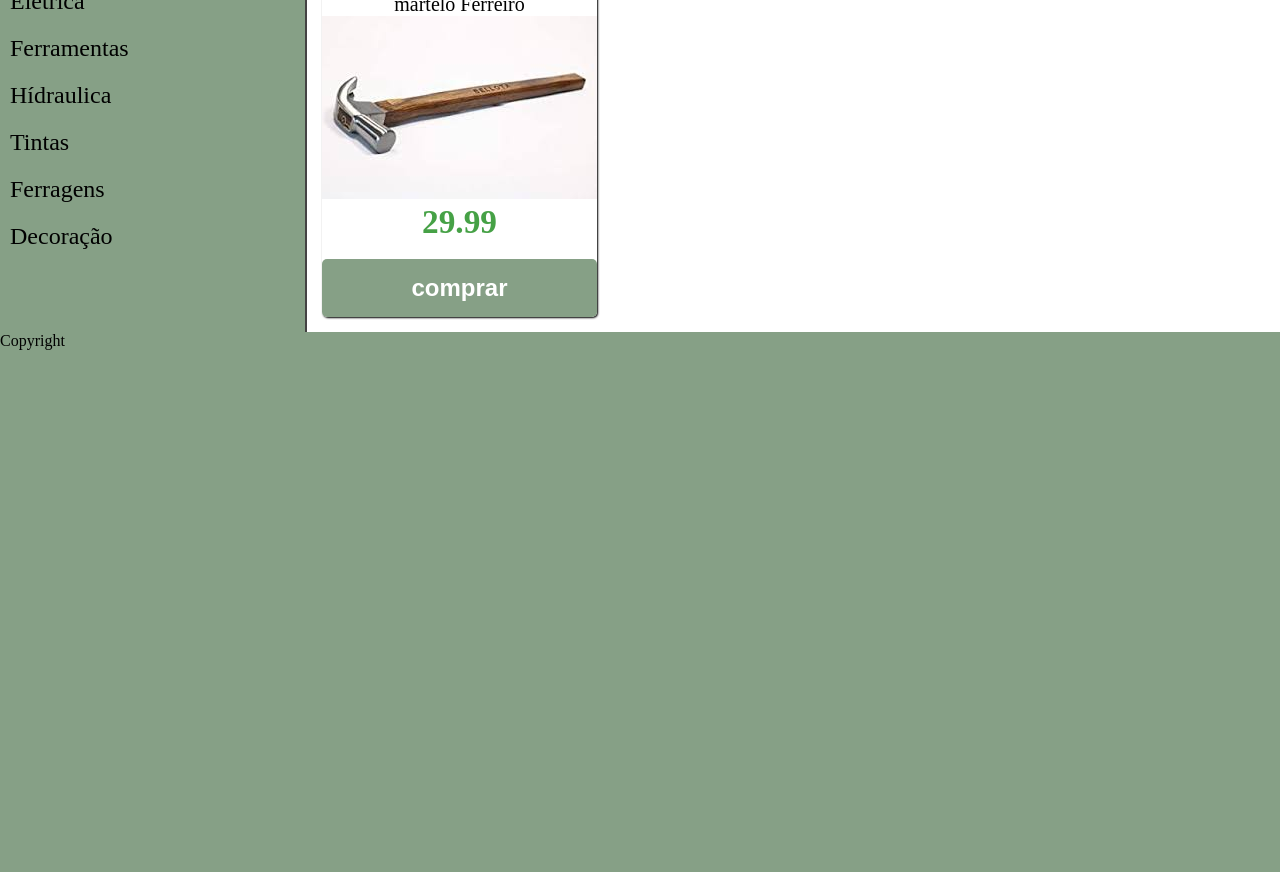
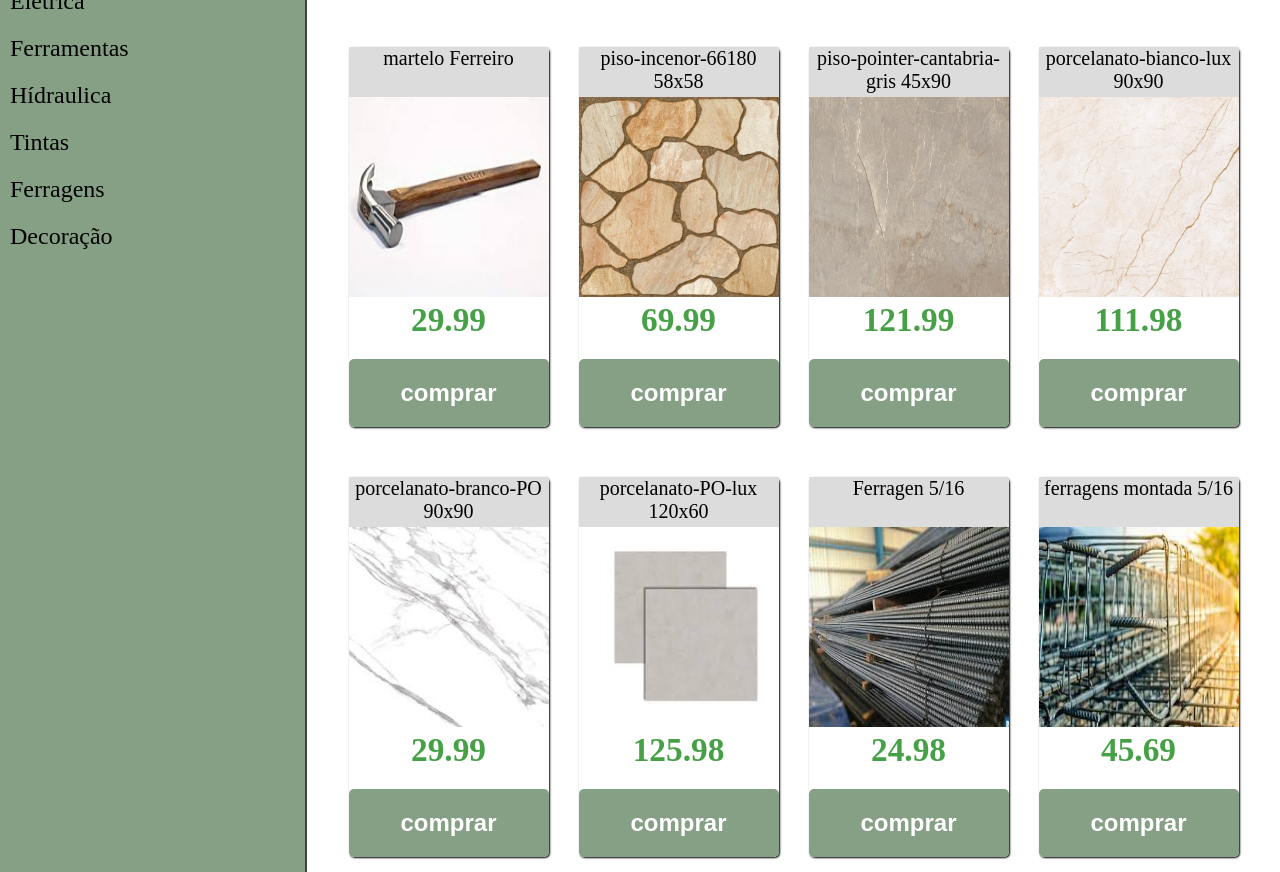
Before and after one commit to wlis13/projeto-deposito-construcao, a plain HTML site: page index.html in a window 1280 px wide. Shown: the part 984-1856 px from the top of the page. Before the commit the page ends 1334 px from the top, so only its background shows below. Drawn offline with Linux system fonts and the light colour scheme.

Commit message:
inserido mais elementos na página e feita algumas estilizações

```diff
--- a/index.html
+++ b/index.html
@@ -69,7 +69,9 @@
         </aside>
         <section class="section"></section>
       </div>
-      <footer>Copyright</footer>
+      <footer class="container-footer">
+        <p>Copyright&copy;-Wlisses Fernando</p>
+      </footer>
     </div>
     <script src="script.js"></script>
   </body>
--- a/script.js
+++ b/script.js
@@ -52,6 +52,41 @@ const products =
       price: 29.99,
       image: './images/imagen-de-martelo.jpeg',
     },
+    {
+      name: 'piso-incenor-66180 58x58',
+      price: 69.99,
+      image: './images/piso-incenor-66180 58x58-1.jpg',
+    },
+    {
+      name: 'piso-pointer-cantabria-gris 45x90',
+      price: 121.99,
+      image: './images/piso-pointer-cantabria-gris 45x90-1.jpg',
+    },
+    {
+      name: 'porcelanato-bianco-lux 90x90',
+      price: 111.98,
+      image: './images/porcelanato-biancogres -lux-90x90-1.jpg',
+    },
+    {
+      name: 'porcelanato-branco-PO 90x90',
+      price: 29.99,
+      image: './images/porcelanato-branco-PO.jpeg',
+    },
+    {
+      name: 'porcelanato-PO-lux 120x60',
+      price: 125.98,
+      image: './images/porcelanato.jpeg',
+    },
+    {
+      name: 'Ferragen 5/16',
+      price: 24.98,
+      image: './images/ferragen01.jpeg',
+    },
+    {
+      name: 'ferragens montada 5/16',
+      price: 45.69,
+      image: './images/ferragen02.jpeg',
+    },
   ];
 
 const section = document.querySelector('.section');
--- a/style.css
+++ b/style.css
@@ -143,6 +143,7 @@ body {
 .section {
   display: flex;
   flex-wrap: wrap;
+  justify-content: center;
   border-left: 2px solid rgb(68, 67, 67);
   background-color: white;
 }
@@ -151,17 +152,23 @@ body {
   margin: 15px;
   box-shadow: 1px 1px 2px black;
   border-radius: 5px;
+  width: 200px;
+  height: 380px;
+  margin-top: 35px;
 }
 
 .iten-product p {
   text-align: center;
   font-size: 15pt;
+  height: 50px;
+  background-color: gainsboro;
 }
 
 .iten-product h4 {
   text-align: center;
   font-size: 25pt;
   color: rgb(70, 161, 70);
+  margin-bottom: 20px;
 }
 
 .iten-product button {
@@ -170,10 +177,32 @@ body {
   font-weight: 600;
   background-color: rgb(134, 160, 134);
   color: white;
-  padding: 15px 5px;
+  padding: 20px 5px;
   width: 100%;
   border-radius: 5px;
   border: none;
-  margin-top: 18px;
   cursor: pointer;
+  margin-bottom: 0px;
 }
+
+.iten-product img {
+  width: 200px;
+  height: 200px;
+}
+
+.iten-product img:hover {
+  width: 250px;
+  height: 250px;
+}
+
+.container-footer {
+  height: 400px;
+  background-color: rgb(165, 164, 164);
+}
+
+.container-footer p {
+  text-align: center;
+  margin-top: 30px;
+  font-size: 15pt;
+  color: white;
+}
```
Also changed, not shown: images/ferragen01.jpeg (added), images/ferragen02.jpeg (added), images/piso-incenor-66180 58x58-1.jpg (added), images/piso-pointer-cantabria-gris 45x90-1.jpg (added), images/porcelanato-biancogres -lux-90x90-1.jpg (added), images/porcelanato-branco-PO.jpeg (added), images/porcelanato.jpeg (added).
